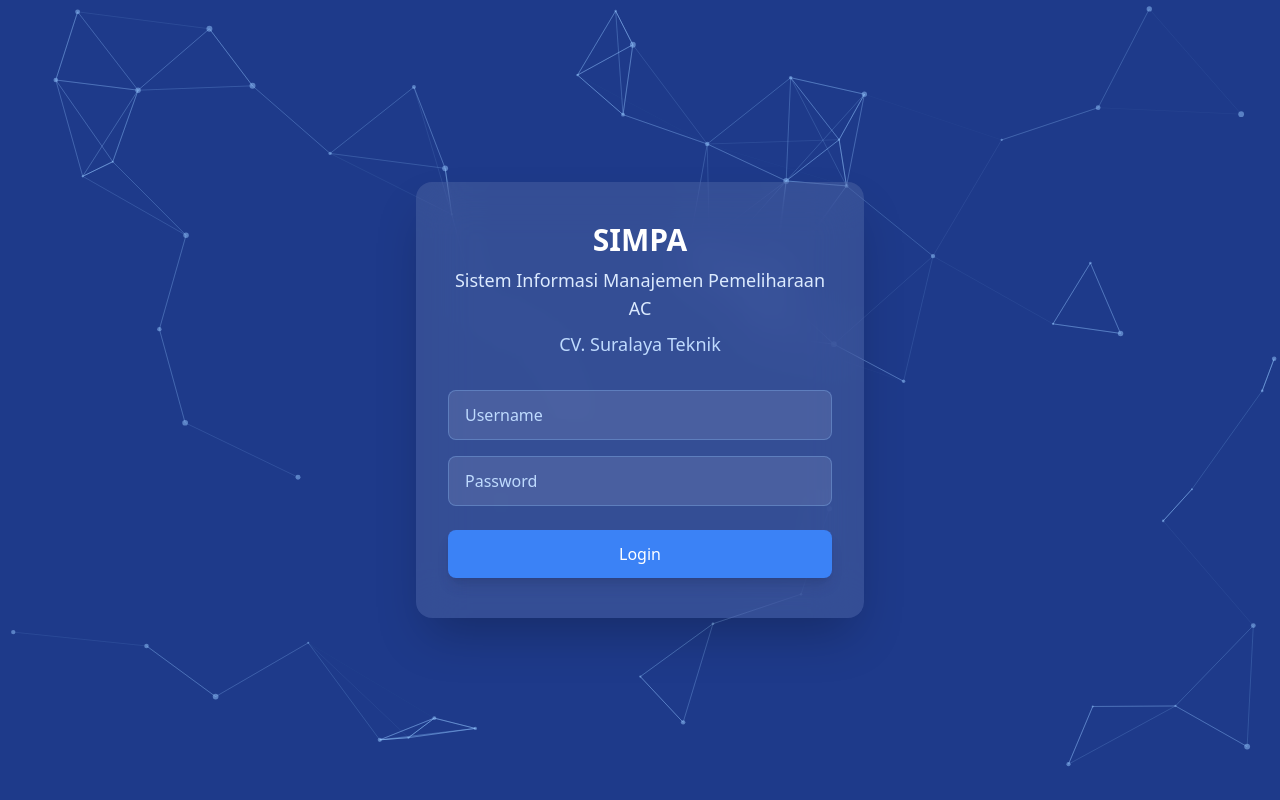
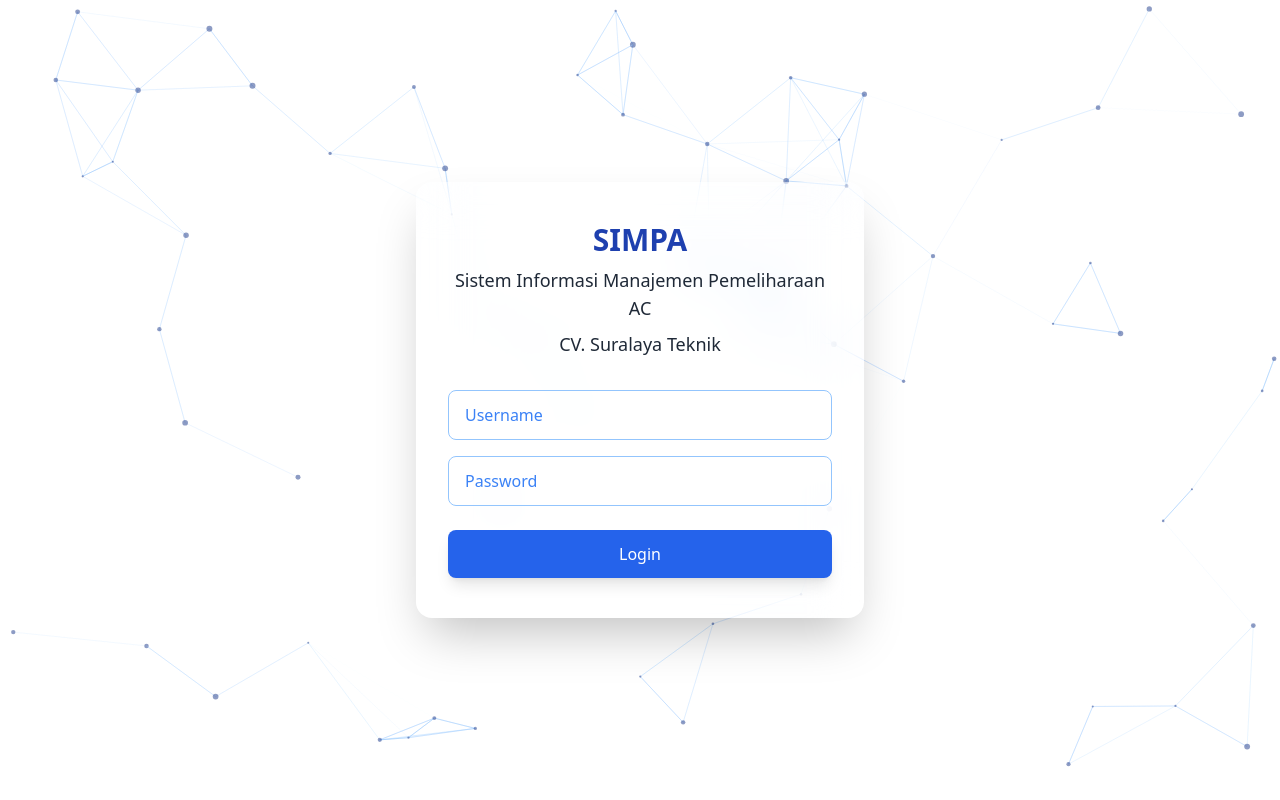
Before and after one commit to Habiboys/SIMPA, a React (Vite) app in the folder frontend/: page /login in a window 1280 px wide. Built offline with nearby package versions, Linux system fonts and the light colour scheme.

Commit message:
update login page

```diff
--- a/frontend/src/pages/Dashboard.jsx
+++ b/frontend/src/pages/Dashboard.jsx
@@ -183,13 +183,13 @@ const DashboardPage = () => {
       <div className="grid grid-cols-1 md:grid-cols-3 gap-6 mb-8">
         <QuickStatCard
           title="Overview Proyek"
-          value={`${summaryData.totalProjects} Proyek / ${summaryData.totalGedung} Gedung`}
+          value={`${summaryData.totalProjects} Proyek - ${summaryData.totalGedung} Gedung`}
           icon={<Building2 className="w-5 h-5" />}
           trend="+2.5%"
         />
         <QuickStatCard
           title="Unit & Model"
-          value={`${summaryData.totalUnits} Unit / ${summaryData.totalModelAC} Model`}
+          value={`${summaryData.totalUnits} Unit - ${summaryData.totalModelAC} Model`}
           icon={<Activity className="w-5 h-5" />}
           trend="+5.2%"
         />
--- a/frontend/src/pages/Login.jsx
+++ b/frontend/src/pages/Login.jsx
@@ -15,10 +15,10 @@ const Login = () => {
     await loadFull(main);
   };
 
-  // Updated particle configuration with blue theme
+  // Updated particle configuration with white background and blue particles
   const particlesOptions = {
     background: {
-      color: "#1e3a8a", // Deep blue background
+      color: "#ffffff", // White background
     },
     fpsLimit: 60,
     interactivity: {
@@ -33,8 +33,8 @@ const Login = () => {
           parallax: {
             enable: true,
             force: 60,
-            smooth: 10
-          }
+            smooth: 10,
+          },
         },
         resize: true,
       },
@@ -45,17 +45,17 @@ const Login = () => {
         grab: {
           distance: 140,
           links: {
-            opacity: 0.5
-          }
-        }
+            opacity: 0.5,
+          },
+        },
       },
     },
     particles: {
       color: {
-        value: "#93c5fd", // Light blue particles
+        value: "#1e3a8a", // Deep blue particles
       },
       links: {
-        color: "#93c5fd",
+        color: "#93c5fd", // Light blue links
         distance: 150,
         enable: true,
         opacity: 0.5,
@@ -115,20 +115,20 @@ const Login = () => {
         localStorage.setItem("userData", JSON.stringify(userData));
         localStorage.setItem("userRole", response.user.role);
 
-        if (response.user.role !== 'admin') {
+        if (response.user.role !== "admin") {
           Swal.fire({
-            title: 'Akses Dilarang!',
-            text: 'Hanya admin yang dapat login.',
-            icon: 'error',
-            confirmButtonText: 'OK',
+            title: "Akses Dilarang!",
+            text: "Hanya admin yang dapat login.",
+            icon: "error",
+            confirmButtonText: "OK",
           });
           return;
         }
 
         Swal.fire({
-          title: 'Login Berhasil!',
+          title: "Login Berhasil!",
           text: response.message,
-          icon: 'success',
+          icon: "success",
           showConfirmButton: false,
           timer: 500,
         }).then(() => {
@@ -137,10 +137,10 @@ const Login = () => {
       }
     } catch (error) {
       Swal.fire({
-        title: 'Gagal!',
-        text: error.message || 'Terjadi kesalahan, silakan coba lagi.',
-        icon: 'error',
-        confirmButtonText: 'OK',
+        title: "Gagal!",
+        text: error.message || "Terjadi kesalahan, silakan coba lagi.",
+        icon: "error",
+        confirmButtonText: "OK",
       });
     } finally {
       setIsLoading(false);
@@ -148,7 +148,7 @@ const Login = () => {
   };
 
   return (
-    <div className="min-h-screen relative flex items-center justify-center bg-gradient-to-br from-blue-900 to-blue-800">
+    <div className="min-h-screen relative flex items-center justify-center bg-white">
       <Particles
         id="tsparticles"
         init={particlesInit}
@@ -159,11 +159,12 @@ const Login = () => {
       <div className="w-full max-w-md px-8 py-10 bg-white/10 backdrop-blur-xl rounded-2xl shadow-2xl z-10">
         <div className="space-y-8">
           <div className="text-center space-y-2">
-            <h1 className="text-3xl font-bold text-white">SIMPA</h1>
-            <h2 className="text-lg font-small text-blue-100">Sistem Informasi Manajemen Pemeliharaan AC</h2>
-            <h2 className="text-lg font-medium text-blue-200">CV. Suralaya Teknik</h2>
+            <h1 className="text-3xl font-bold text-blue-800">SIMPA</h1>
+            <h2 className="text-lg font-medium text-black-400">
+              Sistem Informasi Manajemen Pemeliharaan AC
+            </h2>
+            <h2 className="text-lg font-medium text-black-400">CV. Suralaya Teknik</h2>
           </div>
-
           <form onSubmit={handleLogin} className="space-y-6">
             <div className="space-y-4">
               <div>
@@ -171,7 +172,7 @@ const Login = () => {
                   type="text"
                   value={username}
                   onChange={(e) => setUsername(e.target.value)}
-                  className="w-full px-4 py-3 rounded-lg bg-white/10 border border-blue-300/30 focus:border-blue-300 focus:ring-2 focus:ring-blue-300/20 transition-all outline-none text-white placeholder:text-blue-200"
+                  className="w-full px-4 py-3 rounded-lg bg-white/10 border border-blue-300 focus:border-blue-500 focus:ring-2 focus:ring-blue-200 transition-all outline-none text-blue-900 placeholder:text-blue-500"
                   placeholder="Username"
                   required
                 />
@@ -182,17 +183,16 @@ const Login = () => {
                   type="password"
                   value={password}
                   onChange={(e) => setPassword(e.target.value)}
-                  className="w-full px-4 py-3 rounded-lg bg-white/10 border border-blue-300/30 focus:border-blue-300 focus:ring-2 focus:ring-blue-300/20 transition-all outline-none text-white placeholder:text-blue-200"
+                  className="w-full px-4 py-3 rounded-lg bg-white/10 border border-blue-300 focus:border-blue-500 focus:ring-2 focus:ring-blue-200 transition-all outline-none text-blue-900 placeholder:text-blue-500"
                   placeholder="Password"
                   required
                 />
               </div>
             </div>
-
             <button
               type="submit"
               disabled={isLoading}
-              className="w-full py-3 px-4 bg-blue-500 hover:bg-blue-600 text-white font-medium rounded-lg transition-colors duration-200 ease-in-out disabled:opacity-70 disabled:cursor-not-allowed shadow-lg"
+              className="w-full py-3 px-4 bg-blue-600 hover:bg-blue-700 text-white font-medium rounded-lg transition-colors duration-200 ease-in-out disabled:opacity-70 disabled:cursor-not-allowed shadow-lg"
             >
               {isLoading ? (
                 <div className="flex items-center justify-center space-x-2">
```
